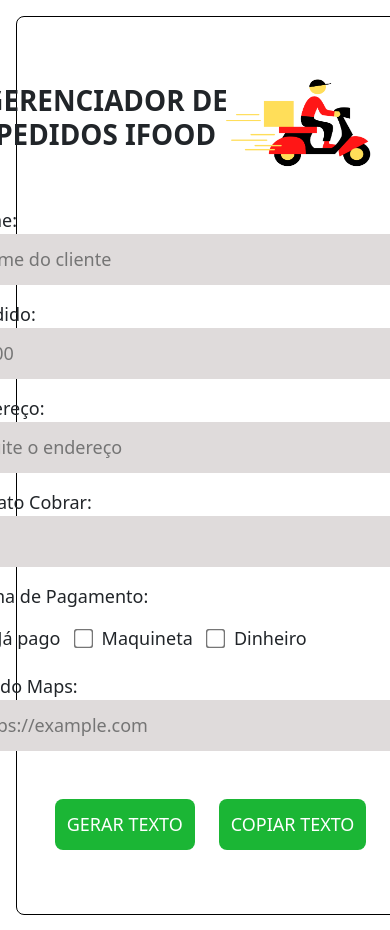
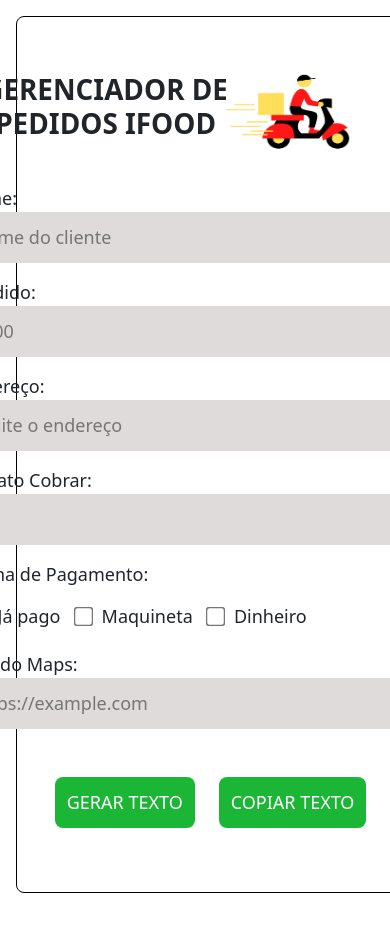
Before and after one commit to gisellyreis/simple-copy-paste, a PHP site: page / in a window 390 px wide; the page is wider, and only the part inside the window is pictured. After the commit the page ends 893 px from the top of that part, so only its background shows below. Run offline with PHP 8.4, Linux system fonts and the light colour scheme.

Commit message:
fix responsiveness

```diff
--- a/styles.css
+++ b/styles.css
@@ -36,8 +36,8 @@ h1 {
 }
 
 img {
-    width: 150px;
-    height: 150px;
+    width: 8.0em;
+    height: 8.0em;
     margin-left: -10%;
 }
 
```
